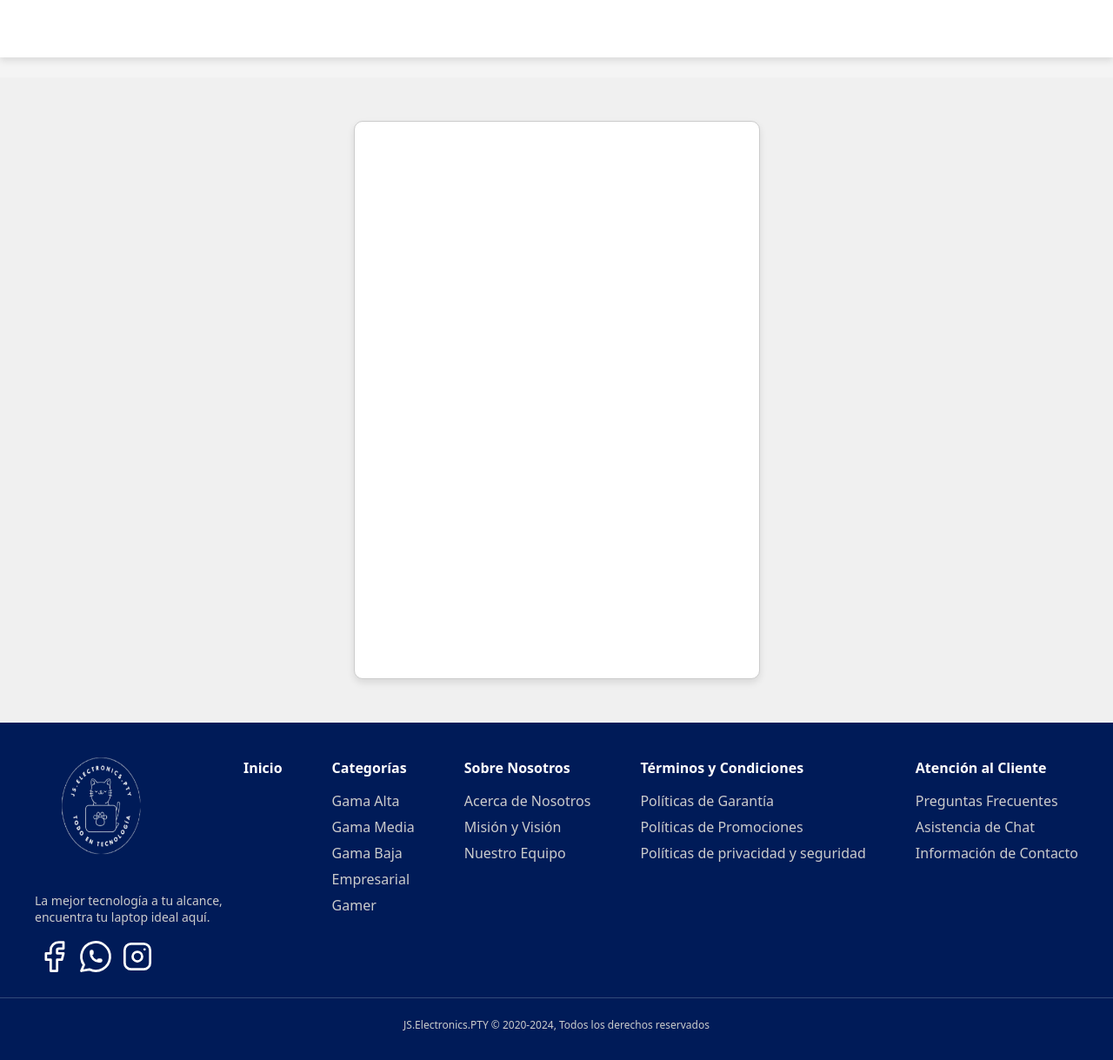
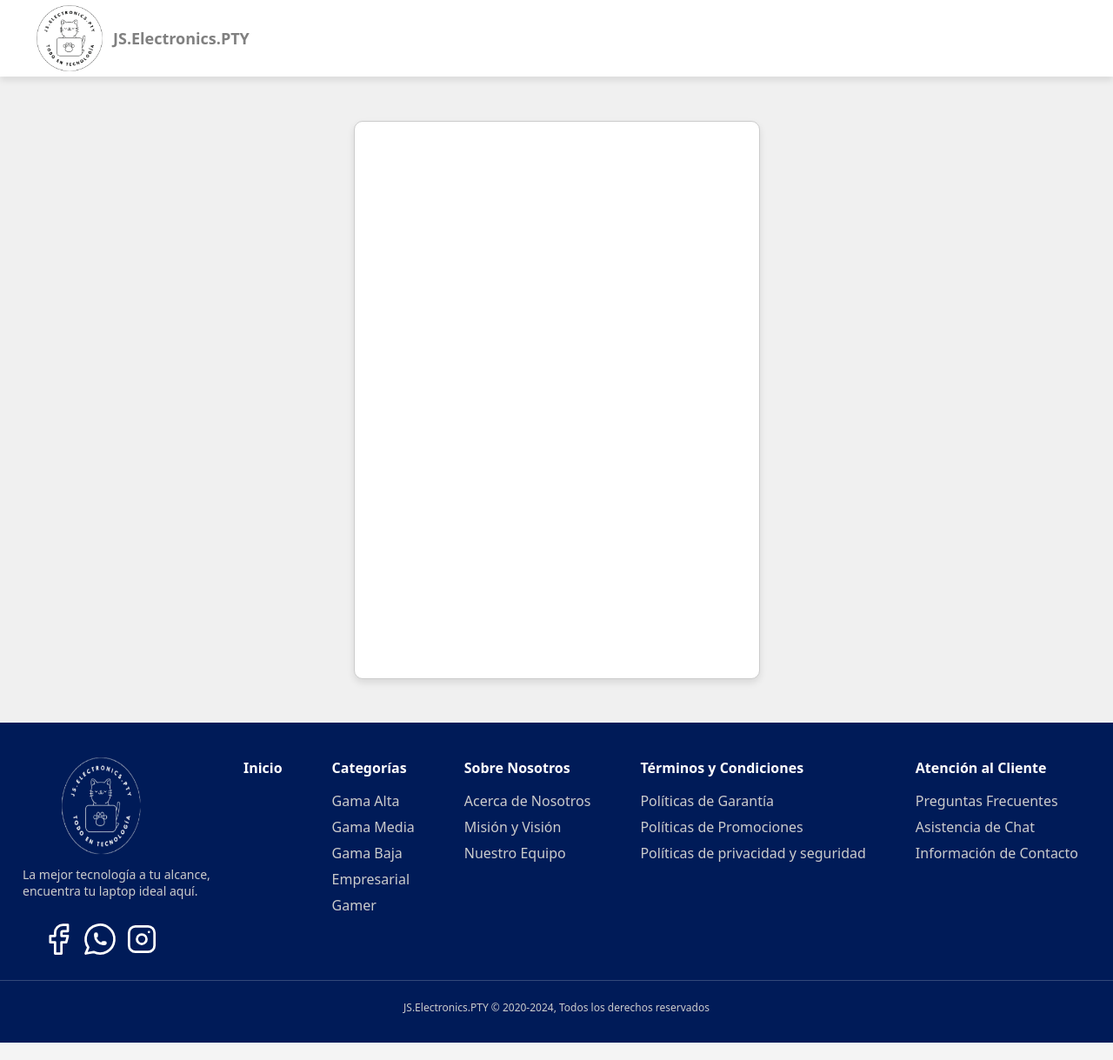
Before and after one commit to gabrielamiranda18/ProyectoDS5, an Astro site: page / in a window 1280 px wide. Shown: the whole page at 87% size. Built offline with nearby package versions, Linux system fonts and the light colour scheme; Astro itself is replaced by a stand-in of ours.

Commit message:
Se añadio una imagen al footer y header

```diff
--- a/src/components/Footer.astro
+++ b/src/components/Footer.astro
@@ -6,7 +6,7 @@ import { Image } from 'astro:assets';
     <div class="footer-container">
         <div class="logo-section">
             <img src="/LogoF1.png" width="150" height="160" />
-            <p>La mejor tecnología a tu alcance, encuentra tu laptop ideal aquí.</p>
+            <p style="transform: translateY(-30px ); margin-left: -14px; " >La mejor tecnología a tu alcance, encuentra tu laptop ideal aquí.</p>
             <div class="social-icons">
                 <svg xmlns="http://www.w3.org/2000/svg" class="icon icon-tabler icon-tabler-brand-facebook" width="44" height="44" viewBox="0 0 24 24" stroke-width="1.5" stroke="#ffffff" fill="none" stroke-linecap="round" stroke-linejoin="round">
                     <path stroke="none" d="M0 0h24v24H0z" fill="none"/>
@@ -102,6 +102,10 @@ main {
     margin: 0 auto;
     padding: 0 20px;
 }
+.social-icons{
+    margin-left: 5px;
+    margin-top: -20px;
+}
 
 .logo-section {
     flex: 1;
--- a/src/components/header.astro
+++ b/src/components/header.astro
@@ -1,8 +1,14 @@
 ---
+import { Image } from 'astro:assets';
 ---
 <header class="header">
   <div class="header-container">
-
+     <div class="logo">
+    <img  src="/LogoF.png" width="80" height="80"/>
+    </div>
+    <div class="titulo">
+    <p>JS.Electronics.PTY</p>
+  </div>
   </div>
 </header>
 
@@ -13,7 +19,7 @@
     left: 0;
     width: 100%;
     background-color: white; /* Fondo blanco */
-    padding: 33px 0px;
+    padding: 4px 0px;
     box-shadow: 0 4px 8px rgba(0, 0, 0, 0.1); /* Sombra para destacar la cabecera */
     z-index: 1000;
     text-align: center;
@@ -21,30 +27,24 @@
 
 .header-container {
     display: flex;
-    justify-content: space-between;
+    justify-content: flex-start;
     align-items: center;
     max-width: 1200px;
     margin: 0 auto;
 }
-
-.nav-menu ul {
-    list-style: none;
-    display: flex;
-    gap: 20px;
-    padding: 0;
+.logo {
+  display: flex;
+  align-items: center;
 }
 
-.nav-menu ul li {
-    display: inline;
+.titulo {
+  margin-left: 10px; /* Añade espacio entre el logo y el texto */
 }
 
-.nav-menu ul li a {
-    text-decoration: none;
-    color: #333;
-    font-weight: bold;
-}
-
-.nav-menu ul li a:hover {
-    color: #007bff;
+.titulo p {
+  font-size: 18px; /* Tamaño del texto */
+  font-weight: bold;
+  color: grey;
+  margin: 0; /* Elimina el margen del párrafo */
 }
 </style>
```
Also changed, not shown: public/LogoF.png (added).
